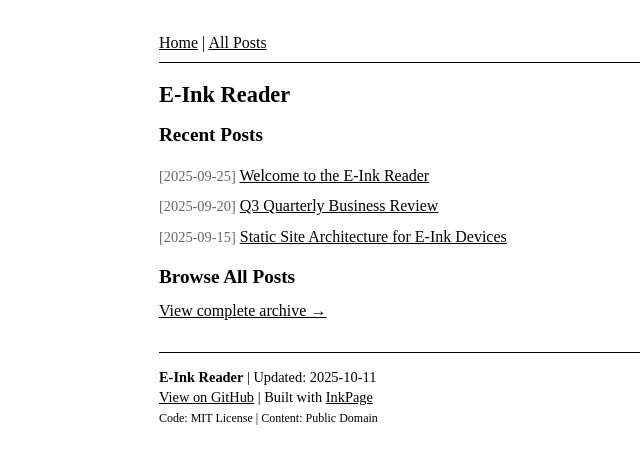
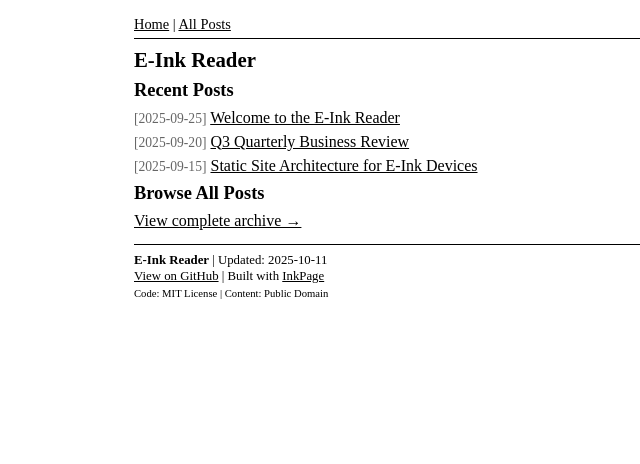
Before and after one commit to brennanbrown/eink.site, a Jekyll site: the page built from index.html, in a window 1280 px wide. Shown: the top 464 px of the page, without its empty margins (181-821 px from the left). Built offline with Jekyll 4.4.1, drawn with Linux system fonts in a browser that asks for light colours.

Commit message:
Optimize layout for e-ink: reduce whitespace, add justified text, minimize scrolling

```diff
--- a/_layouts/default.html
+++ b/_layouts/default.html
@@ -54,26 +54,31 @@
     <link rel="alternate" type="application/rss+xml" title="{{ site.title }} RSS Feed" href="{{ '/feed.xml' | absolute_url }}">
 
     <style>
-        /* Minimal inline CSS optimized for e-ink displays */
+        /* Minimal inline CSS optimized for e-ink displays - compact layout */
         body {
             font-family: serif;
             margin: 0;
-            padding: 1em;
+            padding: 0.5em;
             background: white;
             color: black;
-            line-height: 1.4;
+            line-height: 1.3;
+            text-align: justify;
         }
         h1, h2, h3 {
-            margin: 0.5em 0;
+            margin: 0.3em 0 0.2em 0;
+            text-align: left;
         }
         h1 {
-            font-size: 1.4em;
+            font-size: 1.3em;
         }
         h2 {
-            font-size: 1.2em;
+            font-size: 1.15em;
+        }
+        h3 {
+            font-size: 1.05em;
         }
         p {
-            margin: 0.5em 0;
+            margin: 0.3em 0;
         }
         a {
             color: #000;
@@ -83,30 +88,58 @@
             color: #333;
         }
         .container {
-            max-width: 600px;
+            max-width: 650px;
             margin: 0 auto;
         }
         .post-date {
             color: #666;
-            font-size: 0.9em;
+            font-size: 0.85em;
         }
         nav {
-            margin: 1em 0;
-            padding-bottom: 0.5em;
+            margin: 0.5em 0;
+            padding-bottom: 0.3em;
             border-bottom: 1px solid #000;
+            font-size: 0.9em;
+            text-align: left;
         }
         footer {
-            margin-top: 2em;
-            padding-top: 0.5em;
+            margin-top: 1em;
+            padding-top: 0.3em;
             border-top: 1px solid #000;
-            font-size: 0.9em;
+            font-size: 0.8em;
+            text-align: left;
+        }
+        footer p {
+            margin: 0.2em 0;
         }
         .post-list {
             list-style: none;
             padding: 0;
+            margin: 0.3em 0;
         }
         .post-list li {
+            margin: 0.2em 0;
+            text-align: left;
+        }
+        hr {
             margin: 0.5em 0;
+            border: none;
+            border-top: 1px solid #000;
+        }
+        ul, ol {
+            margin: 0.3em 0;
+            padding-left: 1.5em;
+        }
+        li {
+            margin: 0.1em 0;
+        }
+        main {
+            margin: 0.3em 0;
+        }
+        blockquote {
+            margin: 0.3em 1em;
+            padding-left: 1em;
+            border-left: 2px solid #000;
         }
     </style>
 </head>
```
